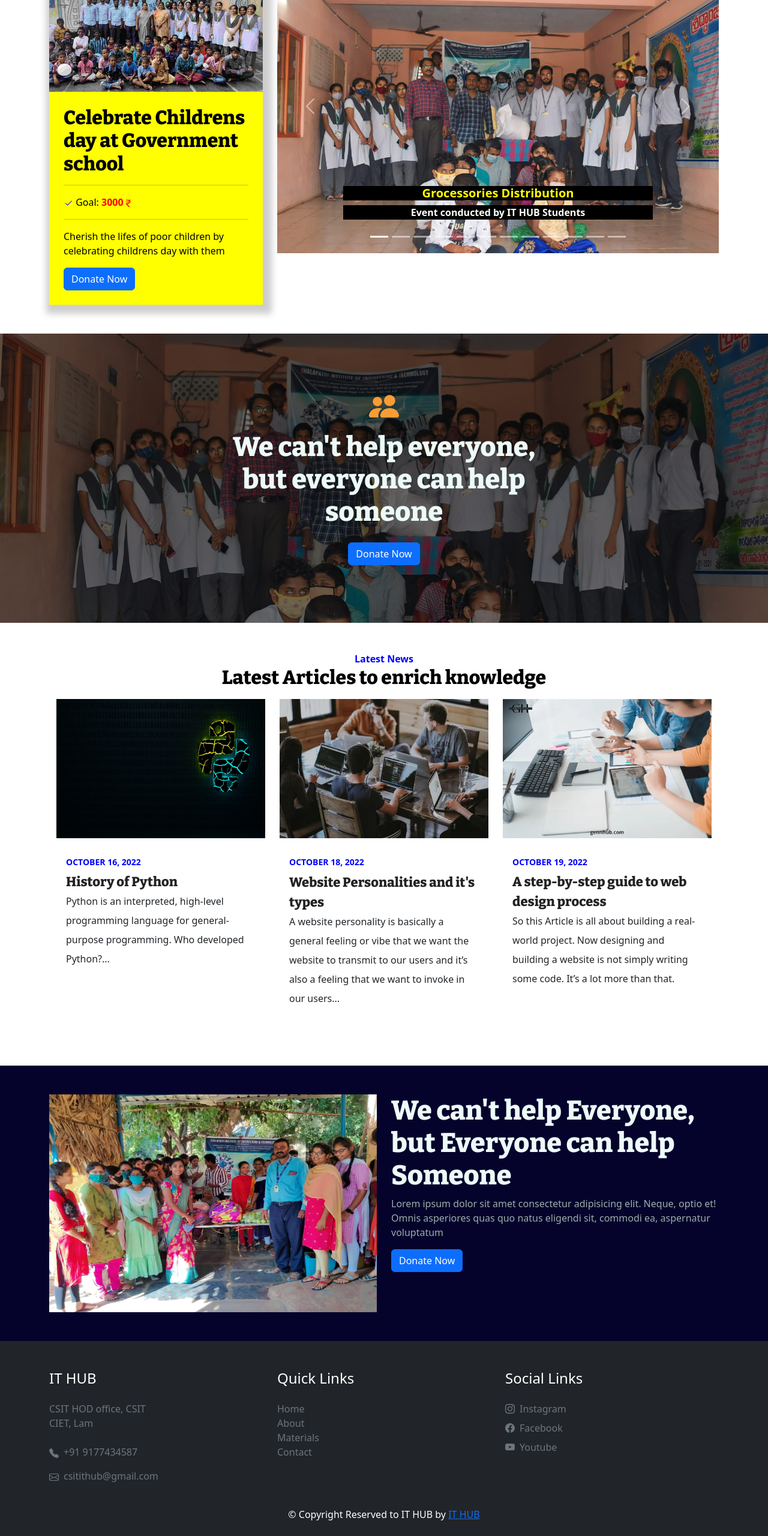
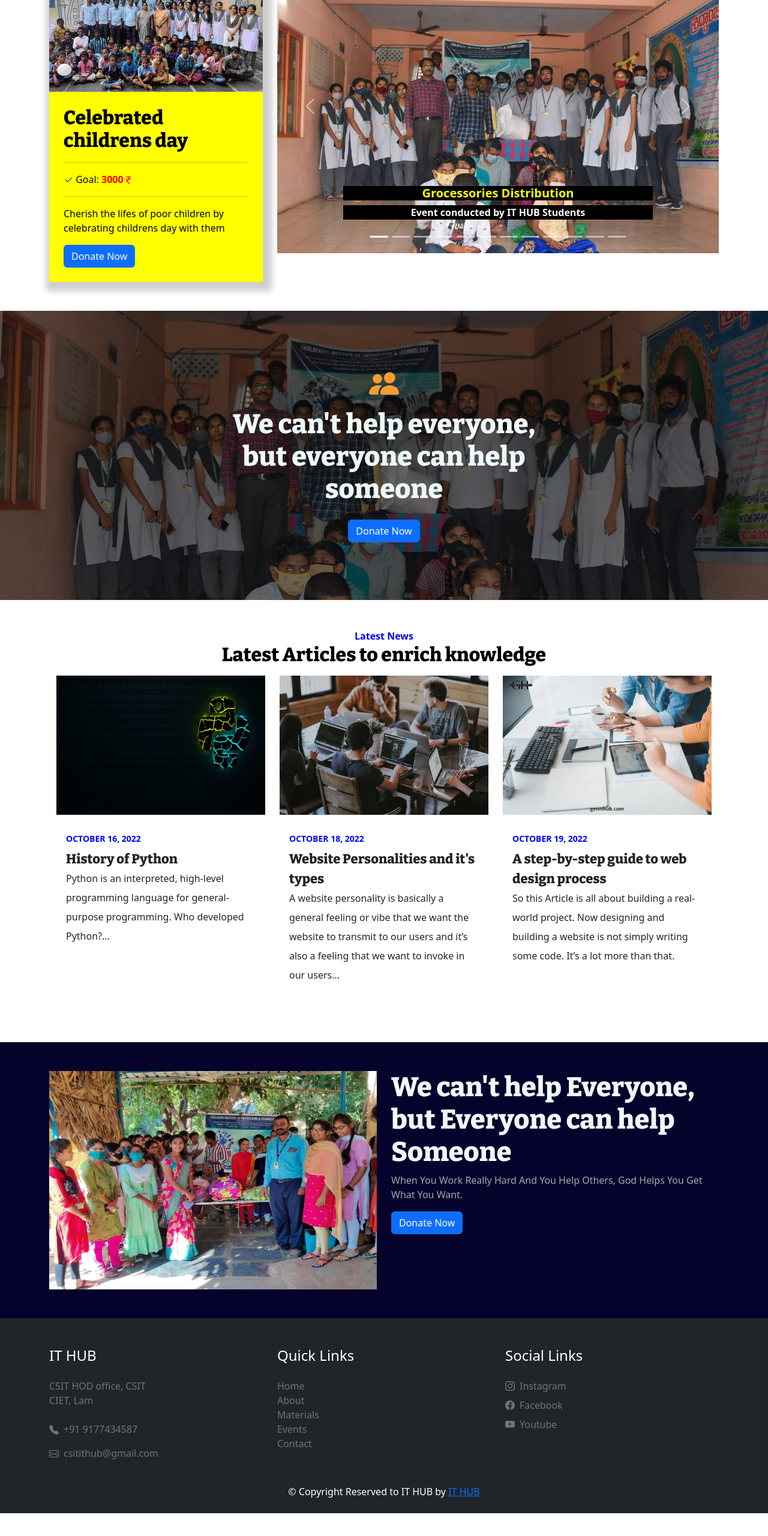
Before and after one commit to eswar4755/IT-HUB-, a plain HTML site: page eswar/index.html in a window 1280 px wide. Shown: the part 2903-5463 px from the top of the page at 60% size. After the commit the page ends 5425 px from the top, so only its background shows below. Drawn offline with nearby package versions, Linux system fonts and the light colour scheme.

Commit message:
Add files via upload

```diff
--- a/eswar/index.html
+++ b/eswar/index.html
@@ -256,7 +256,7 @@
           <div class="causes-card ">
             <img class="causes-img"src="IMAGES COMPRESSED/GALLERY SECTION/gallery-10.webp" alt="" class="s">
             <div class="p-4">
-              <h2 class="causes-heading">Celebrate Childrens day at Government school</h2>
+              <h2 class="causes-heading">Celebrated childrens day</h2>
               <hr>
               <p class="causes-goal"><svg xmlns="http://www.w3.org/2000/svg" width="16" height="16" fill="currentColor" class="bi bi-check2 causes-icon" viewBox="0 0 16 16">
                 <path d="M13.854 3.646a.5.5 0 0 1 0 .708l-7 7a.5.5 0 0 1-.708 0l-3.5-3.5a.5.5 0 1 1 .708-.708L6.5 10.293l6.646-6.647a.5.5 0 0 1 .708 0z"/>
@@ -532,7 +532,7 @@ Donate Now</button>
 
         <div class="col-12 col-md-6">
           <h2 class="help-heading ">We can't help Everyone, but Everyone can help Someone</h2>
-          <p class="volunteer-description">Lorem ipsum dolor sit amet consectetur adipisicing elit. Neque, optio et! Omnis asperiores quas quo natus eligendi sit, commodi ea, aspernatur voluptatum</p>
+          <p class="volunteer-description">When You Work Really Hard And You Help Others, God Helps You Get What You Want.</p>
           <!-- Button trigger modal -->
 <button type="button" class="btn btn-primary" data-bs-toggle="modal" data-bs-target="#staticBackdrop">
   Donate Now</button>
@@ -619,6 +619,7 @@ Donate Now</button>
               <li><a href="index.html" class="footer-link link-secondary">Home</a></li>
               <li><a href="about.html" class="footer-link link-secondary">About</a></li>
               <li><a href="materials.html" class="footer-link link-secondary">Materials</a></li>
+              <li><a href="events.html" class="footer-link link-secondary">Events</a></li>
               <li><a href="contact.html" class="footer-link link-secondary">Contact</a></li>
             </ul>
           </div>
```
Also changed, not shown: eswar/about.html (+1 -1 lines), eswar/events.html (+2 -2 lines), eswar/IMAGES COMPRESSED/EVENTS/What-is-Cyber-Security.webp (added), eswar/IMAGES COMPRESSED/EVENTS/webinar1.webp (added).
